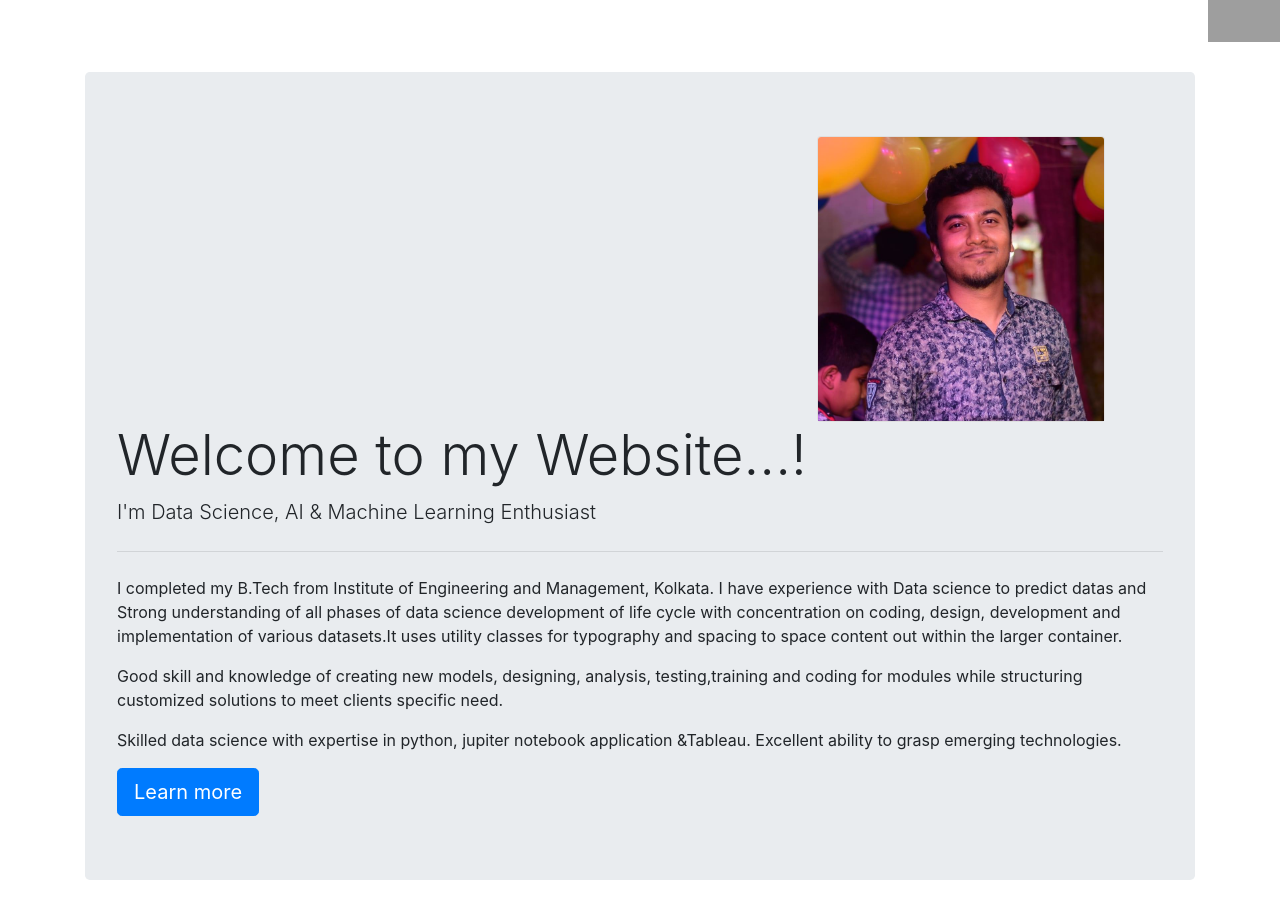
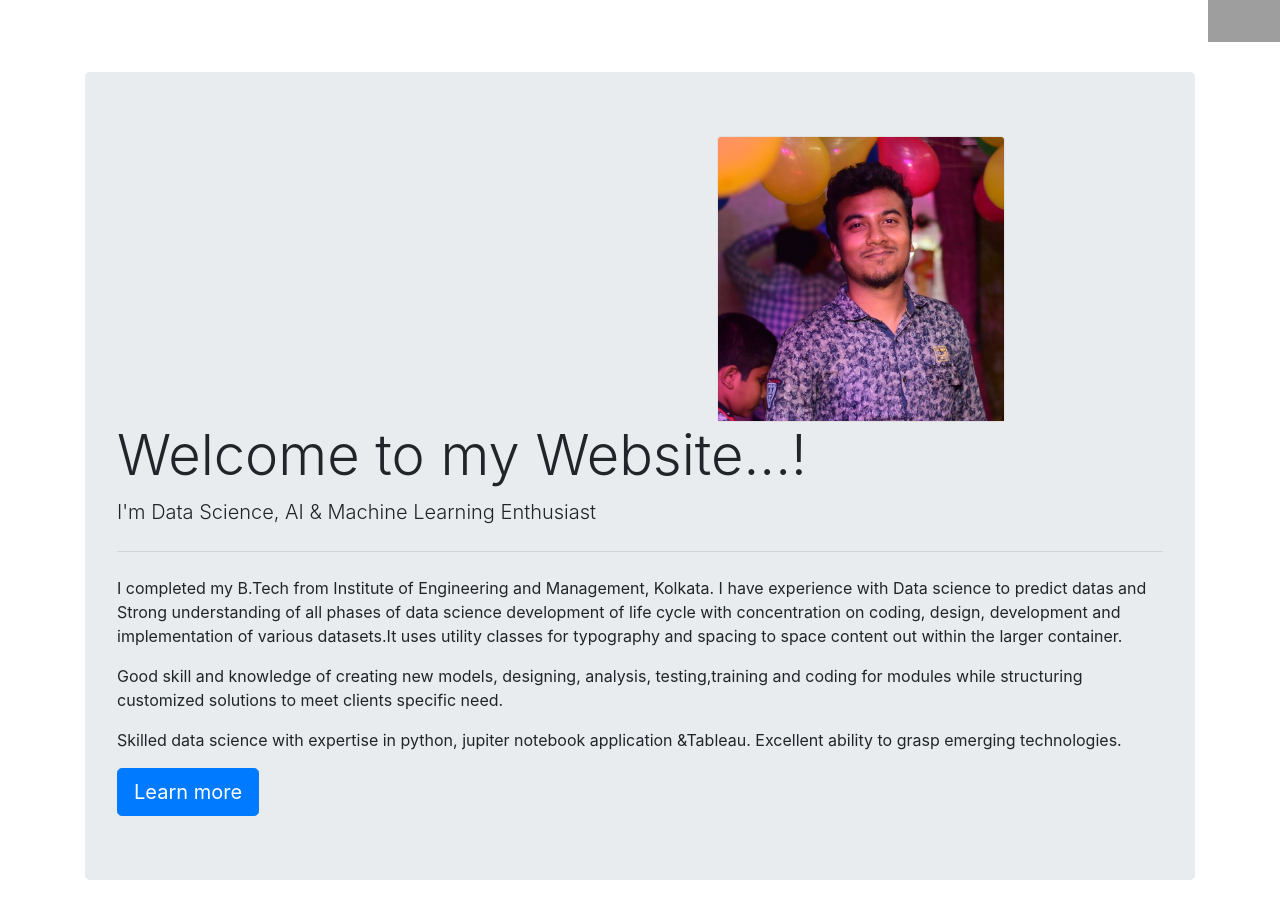
Before and after one commit to partho1999/portfolio, a plain HTML site: page index.html in a window 1280 px wide. Shown: the part 998-1908 px from the top of the page. Drawn offline with nearby package versions, Linux system fonts and the light colour scheme; grey boxes are pictures that could not be loaded.

Commit message:
Update index.html

```diff
--- a/index.html
+++ b/index.html
@@ -79,7 +79,7 @@
 </div>
 <div id ="profile"class="container">
   <div class="jumbotron">
-    <div class="card" style="width: 18rem; margin-left:700px; ">
+    <div class="card" style="width: 18rem; margin-left:600px; ">
   <img src="cover4.jpg" class="card-img-top" alt="...">
 </div>
   <h1 class="display-4">Welcome to my Website...!</h1>
```
